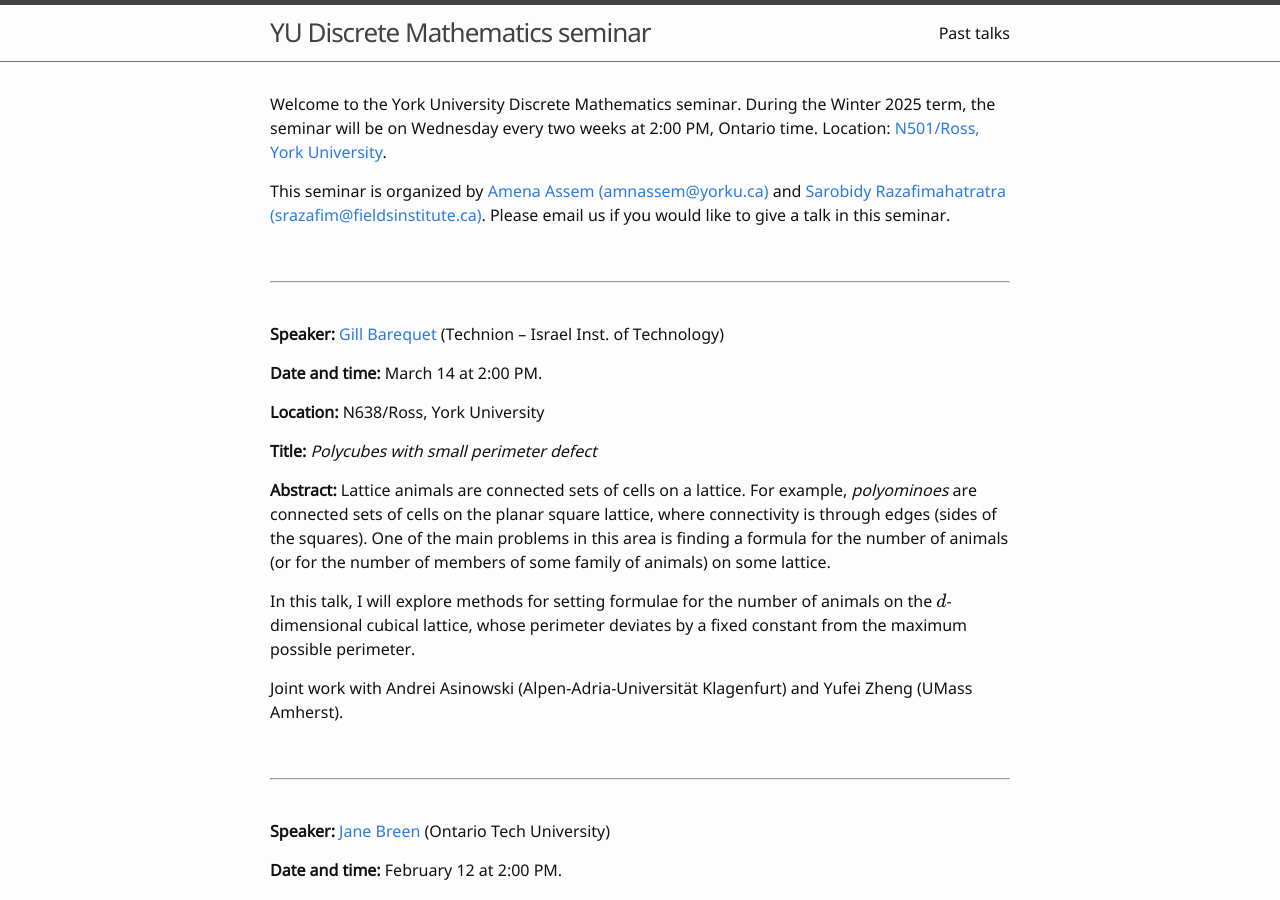
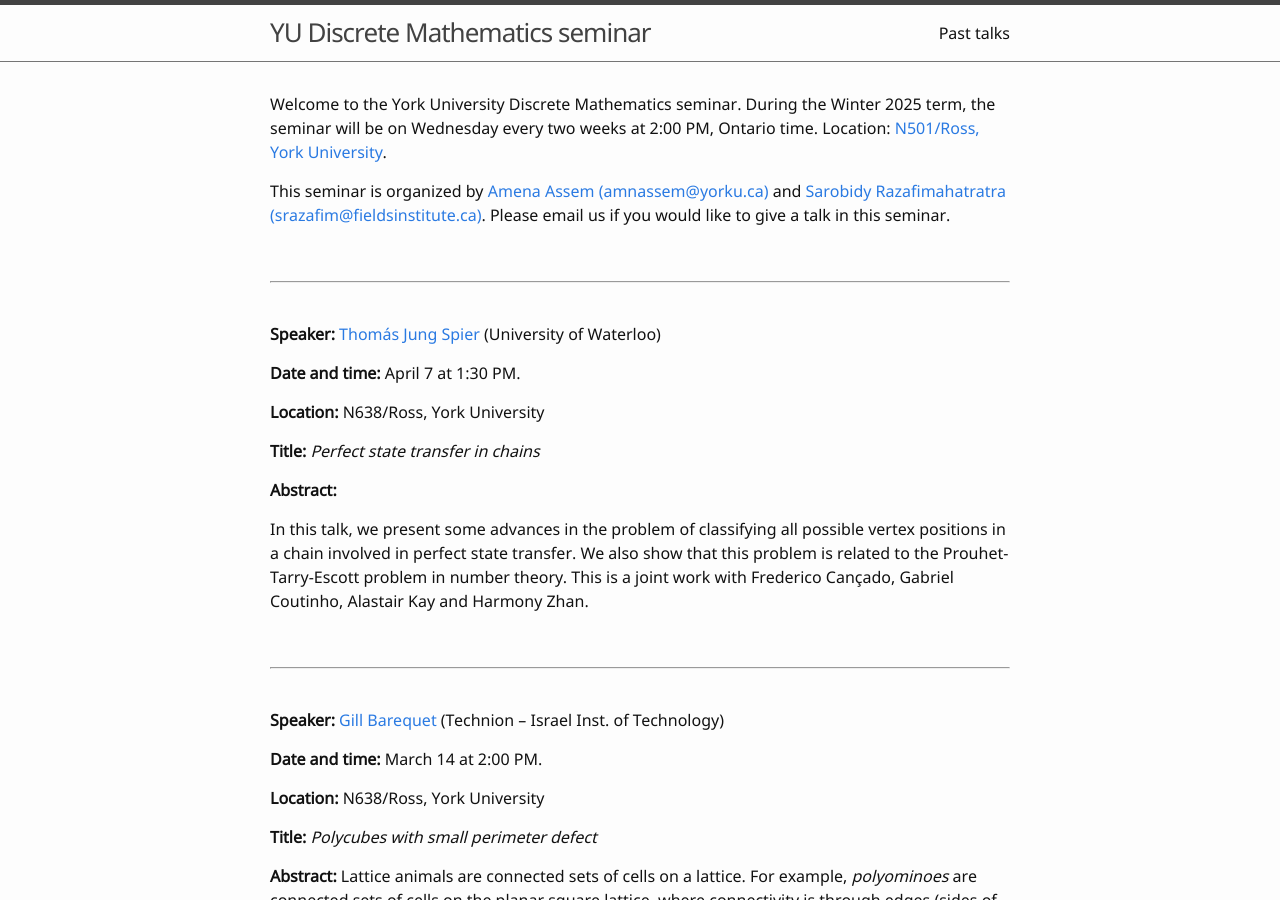
Before and after one commit to sarobidy19/YU-discrete-math, a Jekyll site: the page built from index.md, in a window 1280 px wide and 900 px high. Built offline with Jekyll 4.4.1, drawn with Linux system fonts in a browser that asks for light colours; formulas are drawn with MathJax 3.

Commit message:
Thomas talk

```diff
--- a/index.md
+++ b/index.md
@@ -5,6 +5,26 @@ title: Home
 Welcome to the York University Discrete Mathematics seminar. During the Winter 2025 term, the seminar will be on Wednesday every two weeks at 2:00 PM, Ontario time. Location: [N501/Ross, York University](https://www.google.com/maps/dir//Toronto,+ON+M3J+1P3/@43.7722137,-79.5861929,12z/data=!4m8!4m7!1m0!1m5!1m1!1s0x882b2e2562b62519:0x7d29e594af98aab4!2m2!1d-79.5037922!2d43.7722433?entry=ttu&g_ep=EgoyMDI0MDkxOC4xIKXMDSoASAFQAw%3D%3D).
 
 This seminar is organized by [Amena Assem](https://www.amenaassem.com/) [(amnassem@yorku.ca)](mailto:amnassem@yorku.ca) and [Sarobidy Razafimahatratra](https://sarobidyraz.com/) [(srazafim@fieldsinstitute.ca)](mailto:srazafim@fieldsinstitute.ca). Please email us if you would like to give a talk in this seminar.
+
+
+<br>
+
+---
+
+<br>
+
+**Speaker:** [Thomás Jung Spier](https://homepages.dcc.ufmg.br/~thomasjung/) (University of Waterloo)
+
+**Date and time:** April 7 at 1:30 PM.
+
+**Location:** N638/Ross, York University
+
+**Title:** *Perfect state transfer in chains*
+
+**Abstract:**
+
+In this talk, we present some advances in the problem of classifying all possible vertex positions in a chain involved in perfect state transfer. We also show that this problem is related to the Prouhet-Tarry-Escott problem in number theory. This is a joint work with Frederico Cançado, Gabriel Coutinho, Alastair Kay and Harmony Zhan.
+
 
 <br>
 
```
